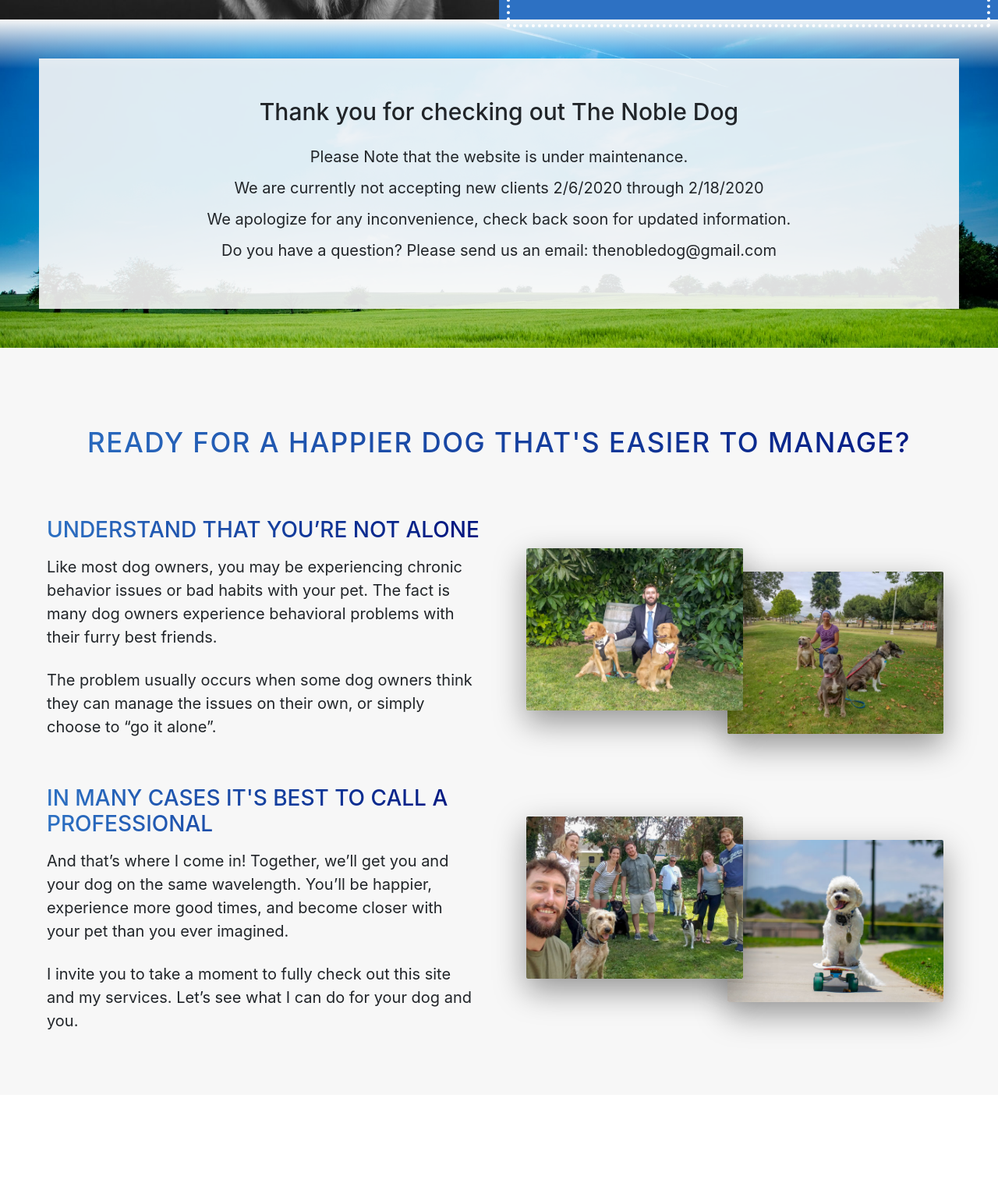
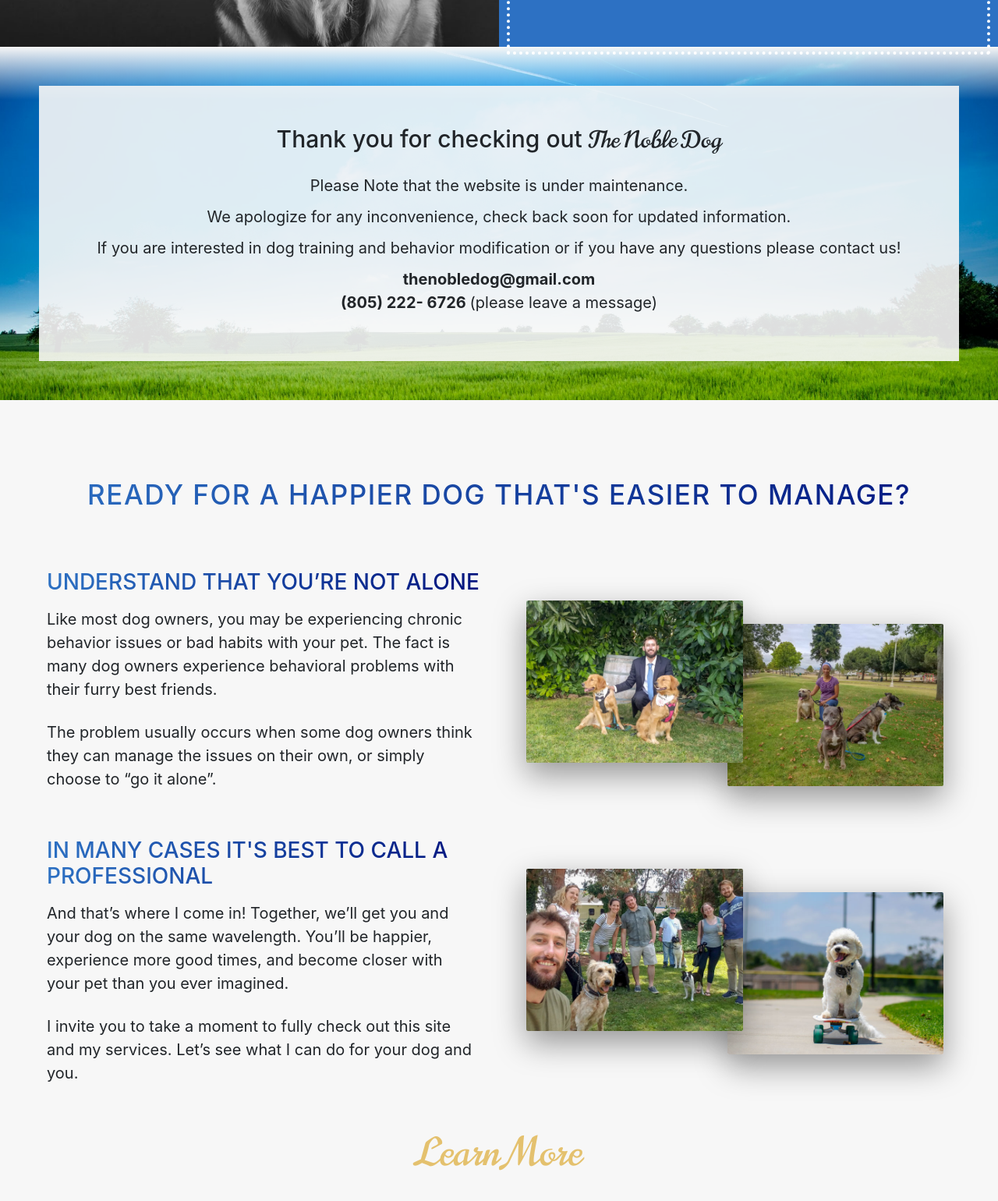
Before and after one commit to webguyty/noble-dog, a Gatsby site: page / in a window 1280 px wide. Shown: the part 1249-2789 px from the top of the page at 78% size. Before the commit the page ends 2653 px from the top, so only its background shows below. Built offline with nearby package versions, Linux system fonts and the light colour scheme; Gatsby itself is replaced by a stand-in of ours.

Commit message:
Ready to go live with training info page and menu working

```diff
--- a/src/components/layout.js
+++ b/src/components/layout.js
@@ -18,7 +18,7 @@ const Layout = ({ children }) => {
 
   return (
     <>
-      {/* <Menu /> */}
+      <Menu />
       <div className='content'>
         <main>{children}</main>
       </div>
--- a/src/components/menu.js
+++ b/src/components/menu.js
@@ -4,7 +4,6 @@ import { FaDog } from 'react-icons/fa';
 
 const Menu = () => (
   <nav>
-    <img src={require('../images/logo.png')} className='logo' />
     <Navbar expand='lg'>
       <img
         src={require('../images/logo.png')}
@@ -15,7 +14,7 @@ const Menu = () => (
         className='logo'
         alt='The Noble Dog logo'
       />
-      <Navbar.Brand className='fancyText' href='#home'>
+      <Navbar.Brand className='fancyText' href='/'>
         The Noble Dog
       </Navbar.Brand>
       <Navbar.Toggle aria-controls='basic-navbar-nav'>
@@ -26,11 +25,8 @@ const Menu = () => (
       </Navbar.Toggle>
       <Navbar.Collapse id='basic-navbar-nav'>
         <Nav className='justify-content-end'>
-          <Nav.Link href='#contact-us'>Contact Us</Nav.Link>
-          <Nav.Link href='#link'>Training Services</Nav.Link>
-          <Nav.Link href='#link'>Testimonials</Nav.Link>
-          <Nav.Link href='#link'>Photos</Nav.Link>
-          <Nav.Link href='#link'>Blog</Nav.Link>
+          <Nav.Link href='/'>Home</Nav.Link>
+          <Nav.Link href='/trainingInfo'>Training Information</Nav.Link>
           <Nav.Link href='#link'></Nav.Link>
         </Nav>
       </Navbar.Collapse>
--- a/src/pages/index.js
+++ b/src/pages/index.js
@@ -23,7 +23,7 @@ const IndexPage = () => (
           />
         </header>
         <main>
-          <DividerIcon icon={<FaCrown />} destination='#' />
+          <DividerIcon icon={<FaCrown />} destination='#maintenance' />
           <div className='home__introBlock'>
             <div className='home__headline'>
               <h1>Ready To Be A Better Dog Owner?</h1>
@@ -49,19 +49,26 @@ const IndexPage = () => (
           </div>
           <div className='siteClosed'>
             <div className='siteClosed__content'>
-              <h2>Thank you for checking out The Noble Dog</h2>
+              <h2 id='maintenance'>
+                Thank you for checking out{' '}
+                <span className='fancyText'>The Noble Dog</span>
+              </h2>
               <p>Please Note that the website is under maintenance.</p>
-              <p>
-                We are currently not accepting new clients 2/6/2020 through
-                2/18/2020
-              </p>
               <p>
                 We apologize for any inconvenience, check back soon for updated
                 information.
               </p>
               <p>
-                Do you have a question? Please send us an email:
-                thenobledog@gmail.com
+                If you are interested in dog training and behavior modification
+                or if you have any questions please contact us!
+              </p>
+              <p>
+                <strong>
+                  thenobledog@gmail.com
+                  <br />
+                  (805) 222- 6726{' '}
+                </strong>
+                (please leave a message)
               </p>
             </div>
           </div>
@@ -133,6 +140,11 @@ const IndexPage = () => (
                 </div>
               </div>
             </div>
+            <div className='text-center'>
+              <Link to='trainingInfo' className='fancyLink'>
+                Learn More
+              </Link>
+            </div>
           </div>
         </main>
       </div>
--- a/src/sass/base/_typography.scss
+++ b/src/sass/base/_typography.scss
@@ -14,10 +14,6 @@ body {
 
 p {
   font-size: 1.6rem;
-}
-
-.fancyText {
-  font-family: 'Norican', cursive;
 }
 
 .textLight {
@@ -47,3 +43,17 @@ p {
   font-weight: 700;
   text-transform: uppercase;
 }
+
+.fancyText {
+  font-family: 'Norican', cursive;
+}
+
+.fancyLink {
+  @extend .fancyText;
+  font-size: 5rem;
+  color: $color-gold;
+
+  &:hover {
+    color: $color-gold;
+  }
+}
```
